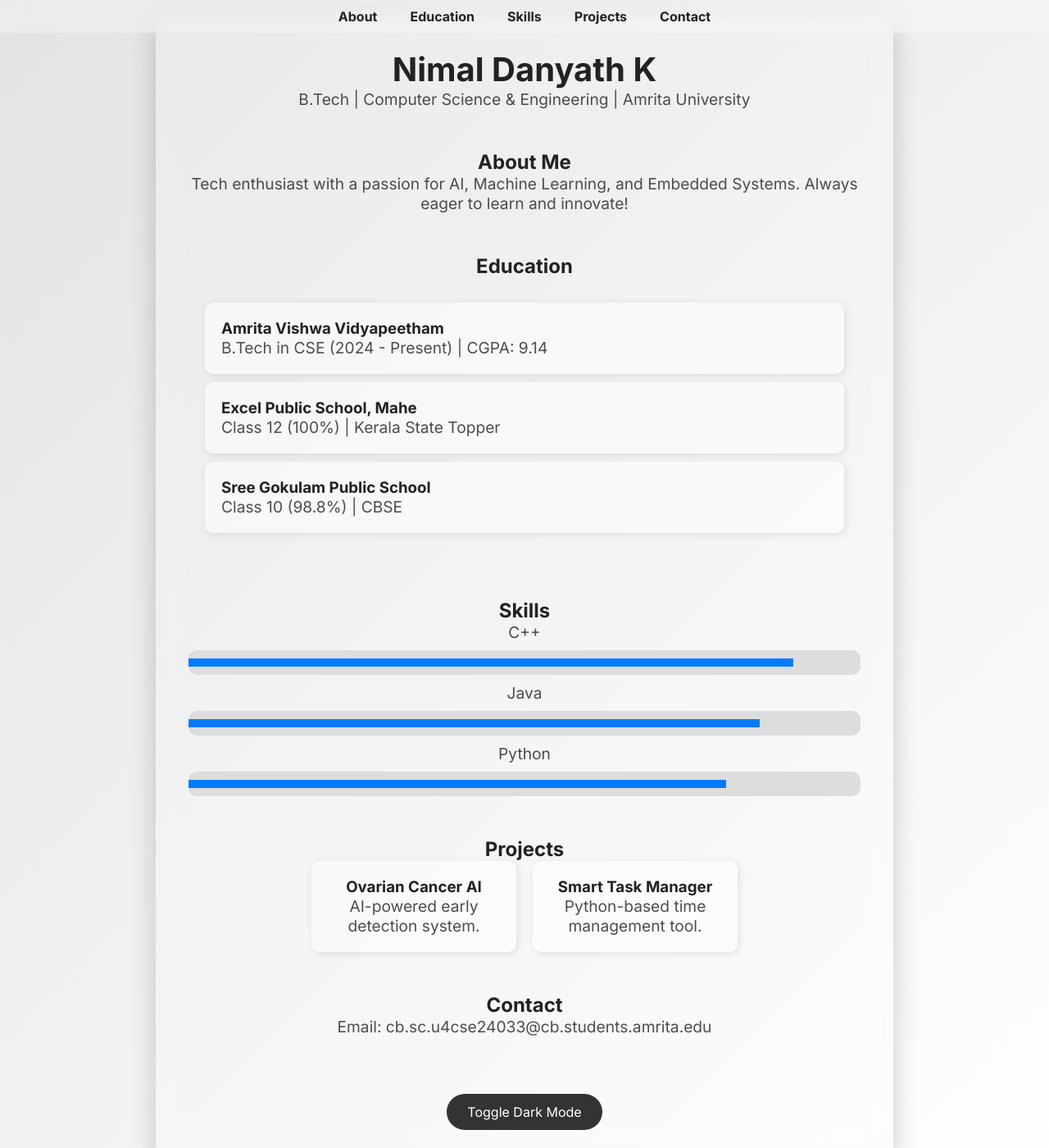
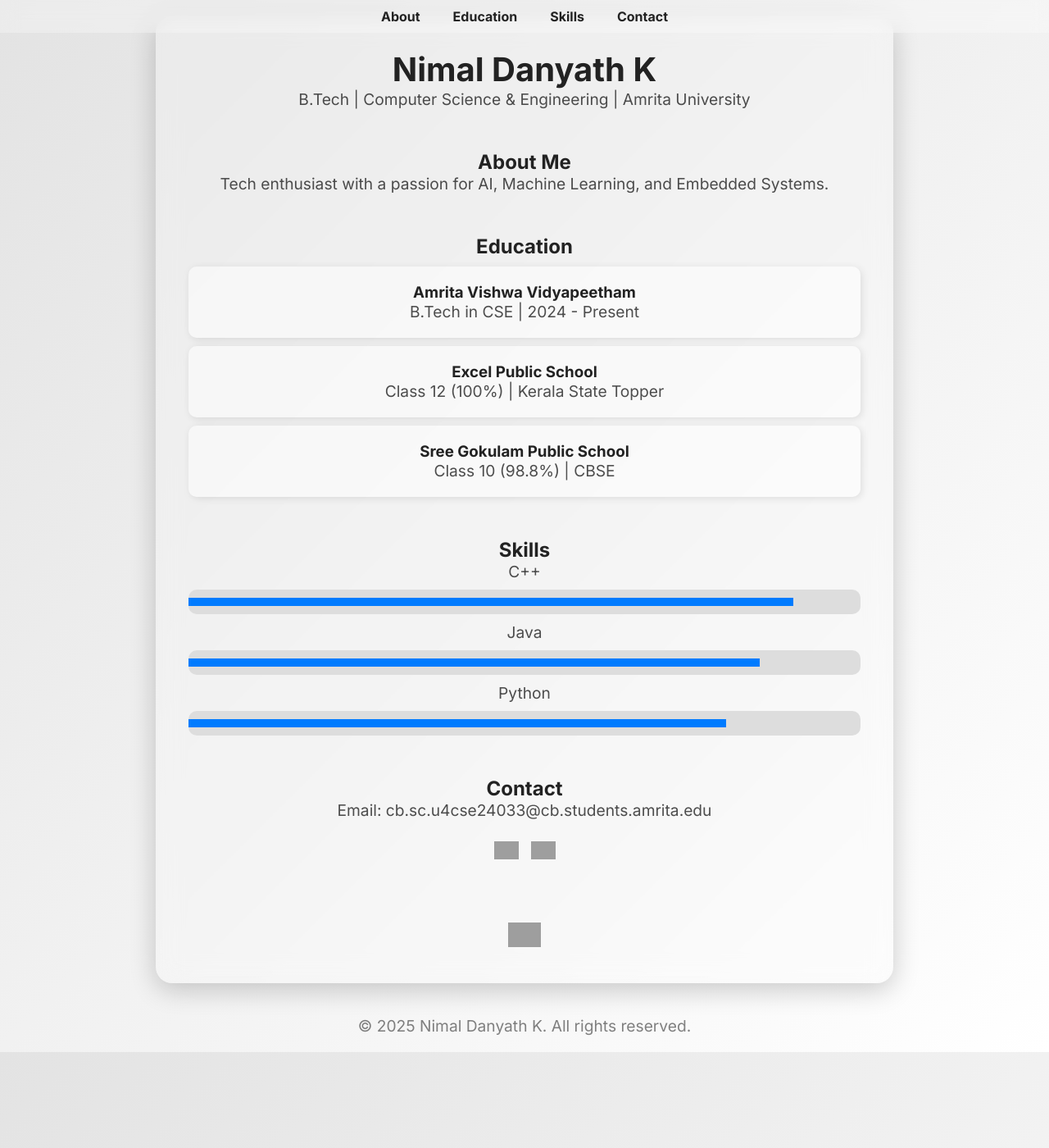
Before and after one commit to nimaldanyathk/nimaldanyathk.github.io, a Jekyll site: the page index.html, which Jekyll copies as it is, in a window 1280 px wide and 1400 px high. Shown: the whole window at 82% size. Built offline with Jekyll 4.4.1, drawn with Linux system fonts in a browser that asks for light colours; grey boxes are pictures that could not be loaded.

Commit message:
Update index.html

```diff
--- a/index.html
+++ b/index.html
@@ -80,12 +80,26 @@
             color: #007bff;
         }
 
-        /* Education Timeline */
-        .timeline {
-            text-align: left;
-            padding: 20px;
+        /* Icons */
+        .social-icons {
+            margin-top: 20px;
+            display: flex;
+            justify-content: center;
+            gap: 15px;
         }
 
+        .social-icons a {
+            text-decoration: none;
+            color: inherit;
+            font-size: 1.8rem;
+            transition: 0.3s;
+        }
+
+        .social-icons a:hover {
+            color: #007bff;
+        }
+
+        /* Education */
         .timeline div {
             background: rgba(255, 255, 255, 0.5);
             padding: 20px;
@@ -113,47 +127,16 @@
             transition: width 1s;
         }
 
-        /* Projects */
-        .project {
-            display: flex;
-            justify-content: center;
-            gap: 20px;
-            flex-wrap: wrap;
-        }
-
-        .card {
-            width: 250px;
-            padding: 20px;
-            border-radius: 10px;
-            background: rgba(255, 255, 255, 0.5);
-            box-shadow: 2px 2px 10px rgba(0, 0, 0, 0.1);
-            transition: 0.3s;
-        }
-
-        .card:hover {
-            transform: scale(1.05);
-        }
-
         /* Contact */
-        .contact-info a {
-            text-decoration: none;
-            color: #007bff;
-            font-weight: 600;
-        }
-
         .toggle-button {
             margin-top: 20px;
-            padding: 12px 25px;
             border: none;
-            font-size: 1rem;
-            border-radius: 30px;
-            background: #333;
-            color: white;
+            background: none;
             cursor: pointer;
         }
 
-        .toggle-button:hover {
-            background: #555;
+        .toggle-button img {
+            width: 40px;
         }
 
         /* Dark Mode */
@@ -170,9 +153,11 @@
             background: rgba(50, 50, 50, 0.5);
         }
 
-        .dark-mode .toggle-button {
-            background: #ddd;
-            color: #222;
+        /* Footer */
+        footer {
+            margin-top: 40px;
+            font-size: 0.9rem;
+            opacity: 0.7;
         }
     </style>
 </head>
@@ -183,7 +168,6 @@
             <li><a href="#about">About</a></li>
             <li><a href="#education">Education</a></li>
             <li><a href="#skills">Skills</a></li>
-            <li><a href="#projects">Projects</a></li>
             <li><a href="#contact">Contact</a></li>
         </ul>
     </nav>
@@ -194,24 +178,15 @@
 
         <section id="about">
             <h2>About Me</h2>
-            <p>Tech enthusiast with a passion for AI, Machine Learning, and Embedded Systems. Always eager to learn and innovate!</p>
+            <p>Tech enthusiast with a passion for AI, Machine Learning, and Embedded Systems.</p>
         </section>
 
         <section id="education">
             <h2>Education</h2>
             <div class="timeline">
-                <div>
-                    <h3>Amrita Vishwa Vidyapeetham</h3>
-                    <p>B.Tech in CSE (2024 - Present) | CGPA: 9.14</p>
-                </div>
-                <div>
-                    <h3>Excel Public School, Mahe</h3>
-                    <p>Class 12 (100%) | Kerala State Topper</p>
-                </div>
-                <div>
-                    <h3>Sree Gokulam Public School</h3>
-                    <p>Class 10 (98.8%) | CBSE</p>
-                </div>
+                <div><h3>Amrita Vishwa Vidyapeetham</h3><p>B.Tech in CSE | 2024 - Present</p></div>
+                <div><h3>Excel Public School</h3><p>Class 12 (100%) | Kerala State Topper</p></div>
+                <div><h3>Sree Gokulam Public School</h3><p>Class 10 (98.8%) | CBSE</p></div>
             </div>
         </section>
 
@@ -227,25 +202,31 @@
             </div>
         </section>
 
-        <section id="projects">
-            <h2>Projects</h2>
-            <div class="project">
-                <div class="card"><h3>Ovarian Cancer AI</h3><p>AI-powered early detection system.</p></div>
-                <div class="card"><h3>Smart Task Manager</h3><p>Python-based time management tool.</p></div>
+        <section id="contact">
+            <h2>Contact</h2>
+            <p>Email: cb.sc.u4cse24033@cb.students.amrita.edu</p>
+            <div class="social-icons">
+                <a href="https://www.linkedin.com/in/nimal-danyath" target="_blank"><img src="https://cdn-icons-png.flaticon.com/512/174/174857.png" width="30"></a>
+                <a href="https://github.com/nimaldanyath" target="_blank"><img src="https://cdn-icons-png.flaticon.com/512/25/25231.png" width="30"></a>
             </div>
         </section>
 
-        <section id="contact">
-            <h2>Contact</h2>
-            <p>Email: cb.sc.u4cse24033@cb.students.amrita.edu</p>
-        </section>
+        <button class="toggle-button" onclick="toggleDarkMode()">
+            <img src="https://cdn-icons-png.flaticon.com/512/116/116799.png" id="modeIcon">
+        </button>
+    </div>
 
-        <button class="toggle-button" onclick="toggleDarkMode()">Toggle Dark Mode</button>
-    </div>
+    <footer>
+        <p>© 2025 Nimal Danyath K. All rights reserved.</p>
+    </footer>
 
     <script>
         function toggleDarkMode() {
             document.body.classList.toggle('dark-mode');
+            let icon = document.getElementById("modeIcon");
+            icon.src = document.body.classList.contains("dark-mode")
+                ? "https://cdn-icons-png.flaticon.com/512/6714/6714977.png"
+                : "https://cdn-icons-png.flaticon.com/512/116/116799.png";
         }
     </script>
 </body>
```
